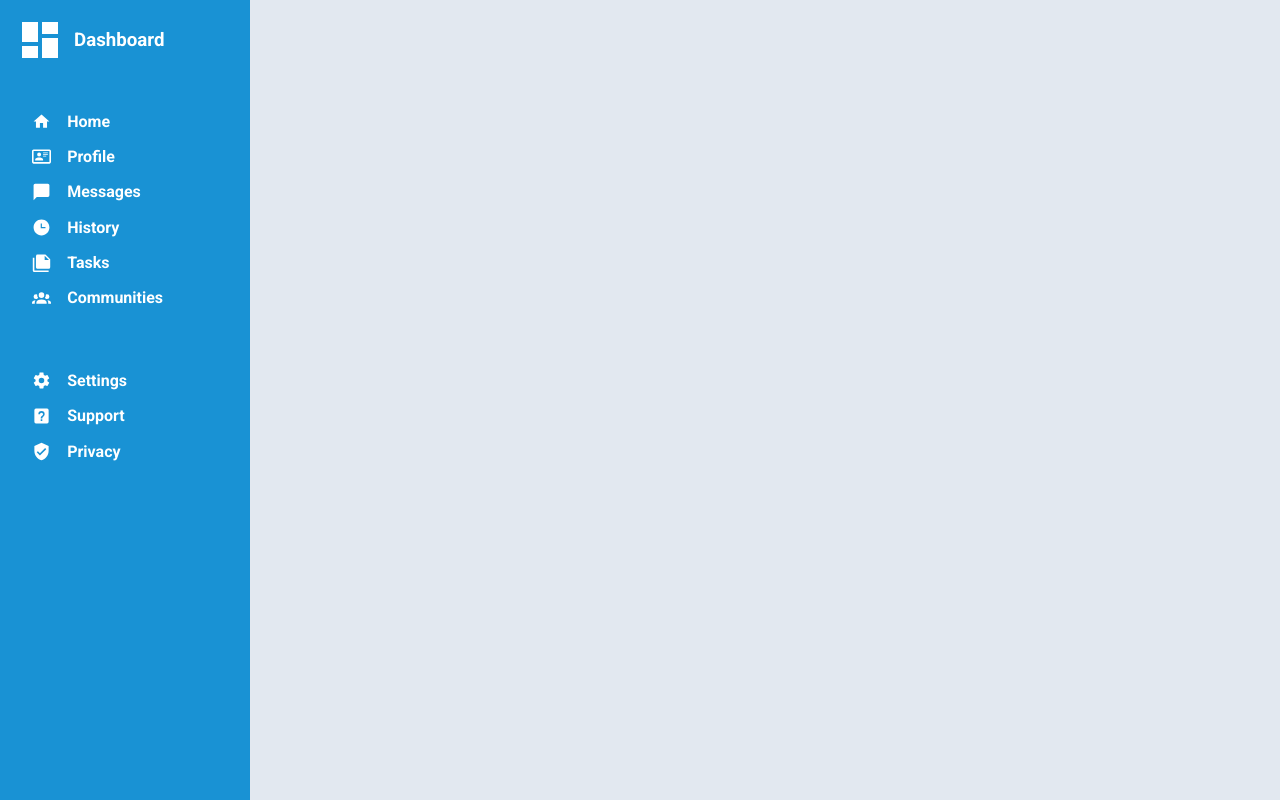
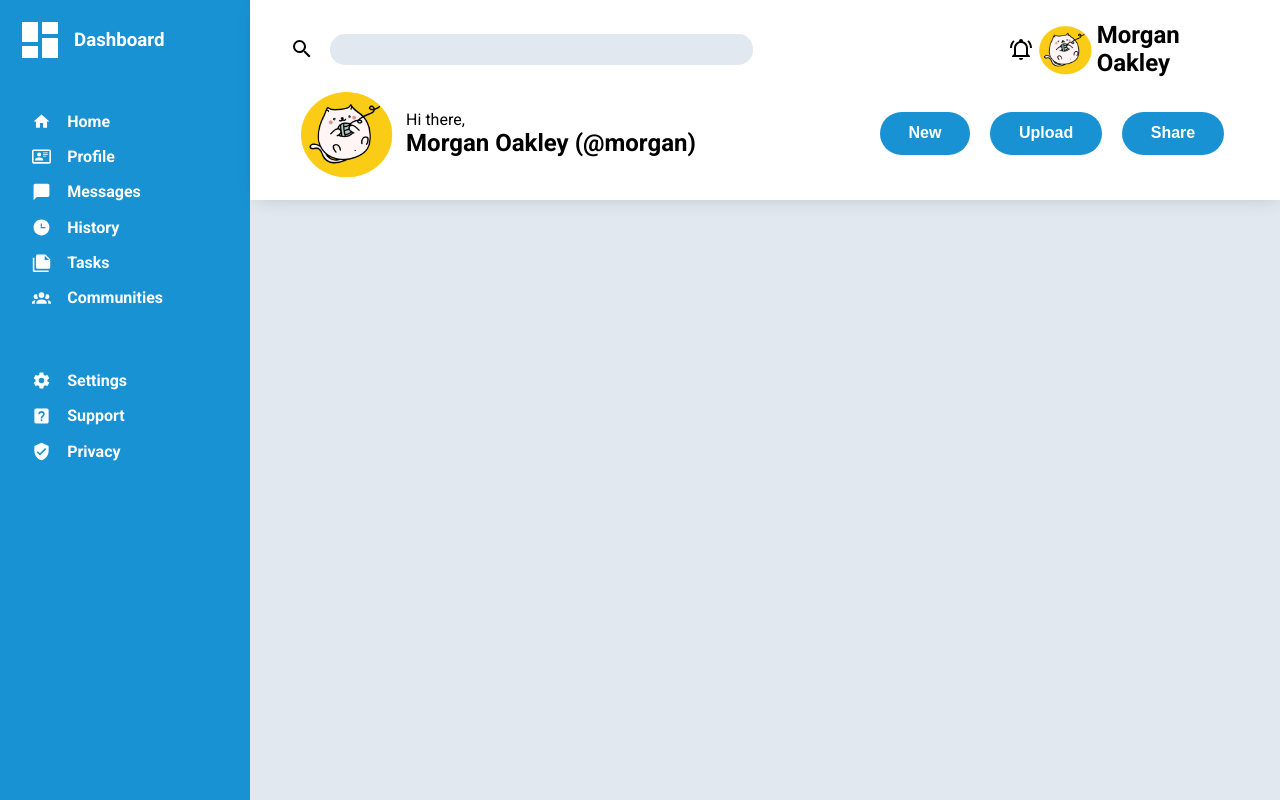
Before and after one commit to enmanuelsabarua/admin-dashboard, a plain HTML site: page index.html in a window 1280 px wide. Drawn offline with Linux system fonts and the light colour scheme.

Commit message:
Create header

```diff
--- a/index.html
+++ b/index.html
@@ -64,7 +64,32 @@
     </aside>
 
     <header class="header">
+        <div class="top">
+            <form class="form">
+                <input type="image" src="./img/magnify.svg" id="search-btn" class="icon">
+                <input type="search" id="search" >
+            </form>
 
+            <div class="profile-details">
+                <img class="icon" src="./img/bell-ring-outline.svg" alt="Notifications Icon">
+                <img src="./profile-imgs/profile-img1.png" alt="Profile Icon" class="profile-img1">
+                <h2>Morgan Oakley</h2>
+            </div>
+        </div>
+
+        <div class="bottom">
+            <div class="profile-details2">
+                <img src="./profile-imgs/profile-img1.png" alt="Profile Image" class="profile-img2">
+                <p>Hi there,</p>
+                <h2>Morgan Oakley (@morgan)</h2>
+            </div>
+
+            <div class="btns">
+                <button type="button">New</button>
+                <button type="button">Upload</button>
+                <button type="button">Share</button>
+            </div>
+        </div>
     </header>
 
     <main class="main">
--- a/styles.css
+++ b/styles.css
@@ -17,7 +17,7 @@ body {
     background-color: var(--secondary-color);
     height: 100%;
     display: grid;
-    grid-template: auto 1fr / minmax(100px, 250px) 1fr;
+    grid-template: 200px 1fr / minmax(100px, 250px) 1fr;
 }
 
 .sidebar {
@@ -31,6 +31,11 @@ body {
     color: #fff;
     font-weight: bold;
     text-decoration: none;
+    transition: .2s;
+}
+
+.sidebar a:hover {
+    color: #000000c2;
 }
 
 .nav {
@@ -48,6 +53,12 @@ body {
     background-color: #fff;
     grid-row: 1;
     grid-column: 2 / -1;
+    padding: 1rem 2.5rem;
+
+    display: grid;
+    grid-template-rows: 1fr 1fr;
+
+    box-shadow: 2px 3px 18px -5px rgba(0,0,0,0.18);
 }
 
 .main {
@@ -74,3 +85,96 @@ body {
     width: 1.2rem;
     margin-right: 1rem;
 }
+
+/* Header */
+.icon {
+    width: 1.5rem;
+}
+
+#search {
+    display: block;
+    margin-left: 1rem;
+    background-color: var(--secondary-color);
+    border: none;
+    border-radius: 15px;
+    outline: none;
+    padding: .5rem;
+}
+
+.top {
+    display: grid;
+    grid-template-columns: 2fr 1fr;
+    align-items: center;
+    gap: 16rem;
+}
+
+.form {
+    display: grid;
+    grid-template-columns: auto 1fr;
+    align-items: center;
+}
+
+.profile-details {
+    display: grid;
+    grid-template-columns: repeat(3, auto);
+    align-items: center;
+    justify-items: center;
+}
+
+.profile-details .icon {
+    transition: .2s;
+}
+
+.profile-details .icon:hover {
+    cursor: pointer;
+    filter: invert(50%);
+}
+
+.profile-img1 {
+    width: 4rem;
+}
+
+.profile-details2 {
+    width: 5rem;
+    display: grid;
+    grid-template: auto auto / auto auto;
+    width: 410px;
+}
+
+.profile-details2 img {
+    grid-row: 1 / -1;
+    width: 7rem;
+}
+
+.profile-details2 p:nth-child(2) {
+    align-self: flex-end;
+}
+
+.bottom {
+    display: grid;
+    grid-template-columns: 1fr 1fr;
+}
+
+.btns {
+    align-self: center;
+    justify-self: end;
+}
+
+.btns button {
+    font-size: 1rem;
+    font-weight: bold;
+    background-color: var(--main-color);
+    color: white;
+    padding: .8rem 1.8rem;
+    border: none;
+    border-radius: 25px;
+    margin-right: 1rem;
+    transition: .2s;
+}
+
+.btns button:hover {
+    cursor: pointer;
+    background-color: #1992d4bb;
+    border-radius: 15px;
+
+}
```
Also changed, not shown: img/bell-ring-outline.svg (added), img/magnify.svg (added), profile-imgs/profile-img1.png (added).
